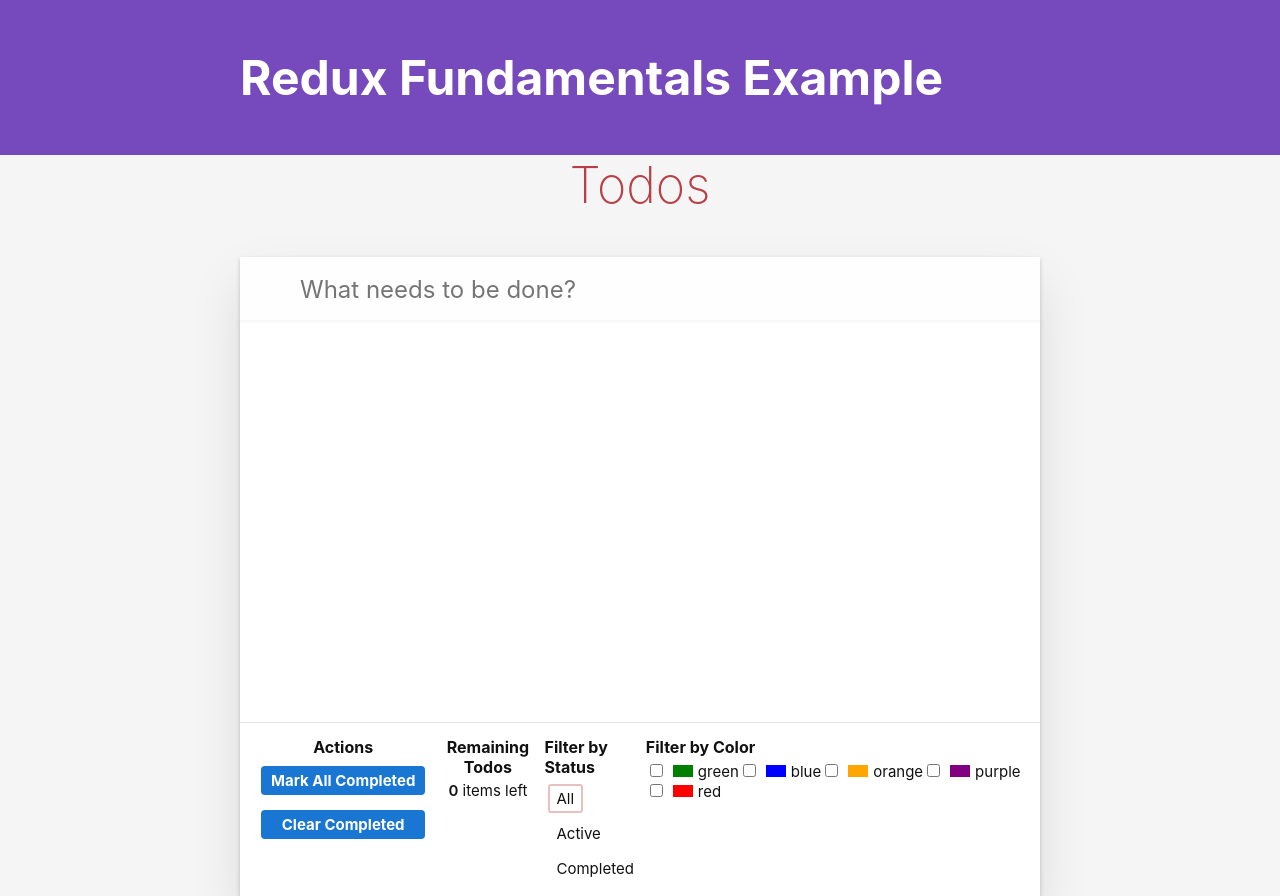
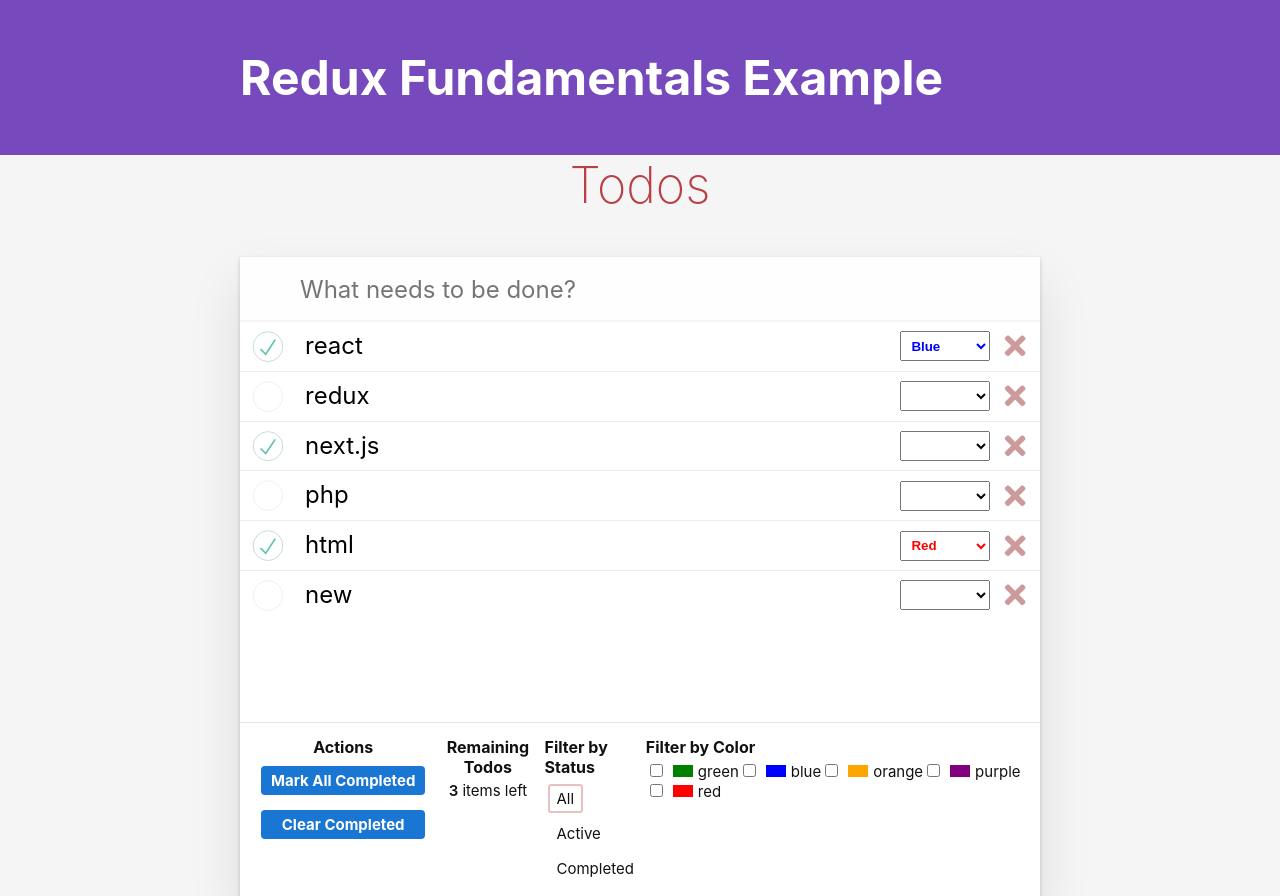
Before and after one commit to Mehdih77/Todos-With-Redux, a React (Create React App) app: page / in a window 1280 px wide. Built offline with nearby package versions, Linux system fonts and the light colour scheme; data requests are answered from the project's data file.

Commit message:
completing createSlice part in todosSlice.js

```diff
--- a/src/components/Todos/TodoList.js
+++ b/src/components/Todos/TodoList.js
@@ -5,10 +5,10 @@
 
 export default function TodoList() {
 
-    // const todos = useSelector(selectTodos); use shallowEqual for block rendering
-    // all the components when small thing changed
+    // const todos = useSelector(selectTodos);
+    //  use shallowEqual for block rendering all the components when small thing changed
     const todosIds = useSelector(selectFilteredTodoIds, shallowEqual);
-    const loading = useSelector(state => state.todosReducer.status);
+    const loading = useSelector(state => state.todosSlice.status);
 
     if (loading === 'loading') {
         return (
--- a/src/components/Todos/TodoListItems.js
+++ b/src/components/Todos/TodoListItems.js
@@ -7,7 +7,7 @@
 export default function TodoListItems({ id }) {
 
   // ! id come from TodoList.js
-  const todo = useSelector( state => state.todosReducer.entities[id])
+  const todo = useSelector( state => state.todosSlice.entities[id])
   const { text, color, completed} = todo;
   const dispatch = useDispatch();
 
--- a/src/components/Todos/todosSlice.js
+++ b/src/components/Todos/todosSlice.js
@@ -60,6 +60,21 @@
                     }
                 }
             }
+        },
+        todosLoadingStarted(state,action){
+            state.status = 'loading'
+        },
+        todosLoadingFailes(state,action) {
+            state.status = "failes"
+        },
+        todosLoadedSuccess(state,action){
+            const todos = action.payload;
+            const newEntities = {}
+            todos.forEach(todo => {
+                newEntities[todo.id] = todo
+            })
+            state.entities = newEntities;
+            state.status = 'idle';
         }
     }
 })
@@ -265,9 +280,9 @@
 
 
 //* for useSelector
-export const selectTodosIds = state => Object.keys(state.todosReducer.entities);
+export const selectTodosIds = state => Object.keys(state.todosSlice.entities);
 
-export const selectTodoEntities = state => state.todosReducer.entities;
+export const selectTodoEntities = state => state.todosSlice.entities;
 
 //* fot filltering todo items
 
--- a/src/redux/reducers.js
+++ b/src/redux/reducers.js
@@ -1,8 +1,8 @@
-import todosReducer from "../components/Todos/todosSlice";
+import todosSlice from "../components/Todos/todosSlice";
 import filterReducer from "../components/Filters/filterSlice";
 
 const reducer = {
-    todosReducer,
+    todosSlice,
     filterReducer
 };
 
```
